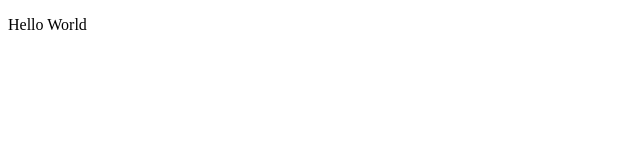
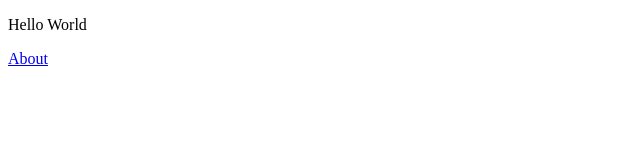
Before and after one commit to kzhrk-sandbox/sample-next, a Next.js app: page / in a window 1280 px wide. Shown: the top 160 px of the page, without its empty margins (0-640 px from the left). Built offline with nearby package versions, Linux system fonts and the light colour scheme.

Commit message:
Add link

```diff
--- a/pages/index.js
+++ b/pages/index.js
@@ -1,6 +1,11 @@
+import Link from 'next/link'
+
 const Index = () => (
   <div>
     <p>Hello World</p>
+    <Link href="/about">
+      <a>About</a>
+    </Link>
   </div>
 )
 
```
